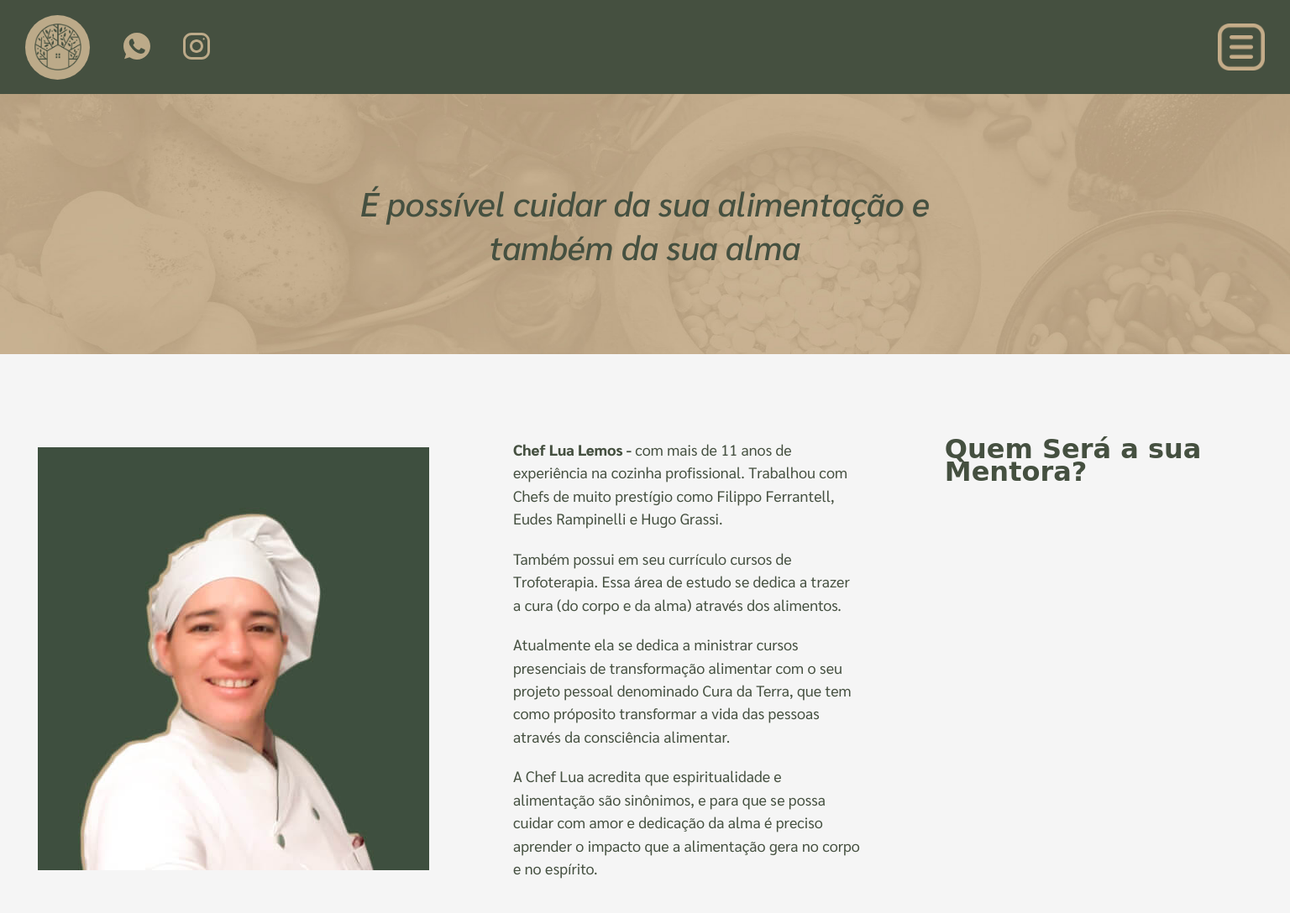
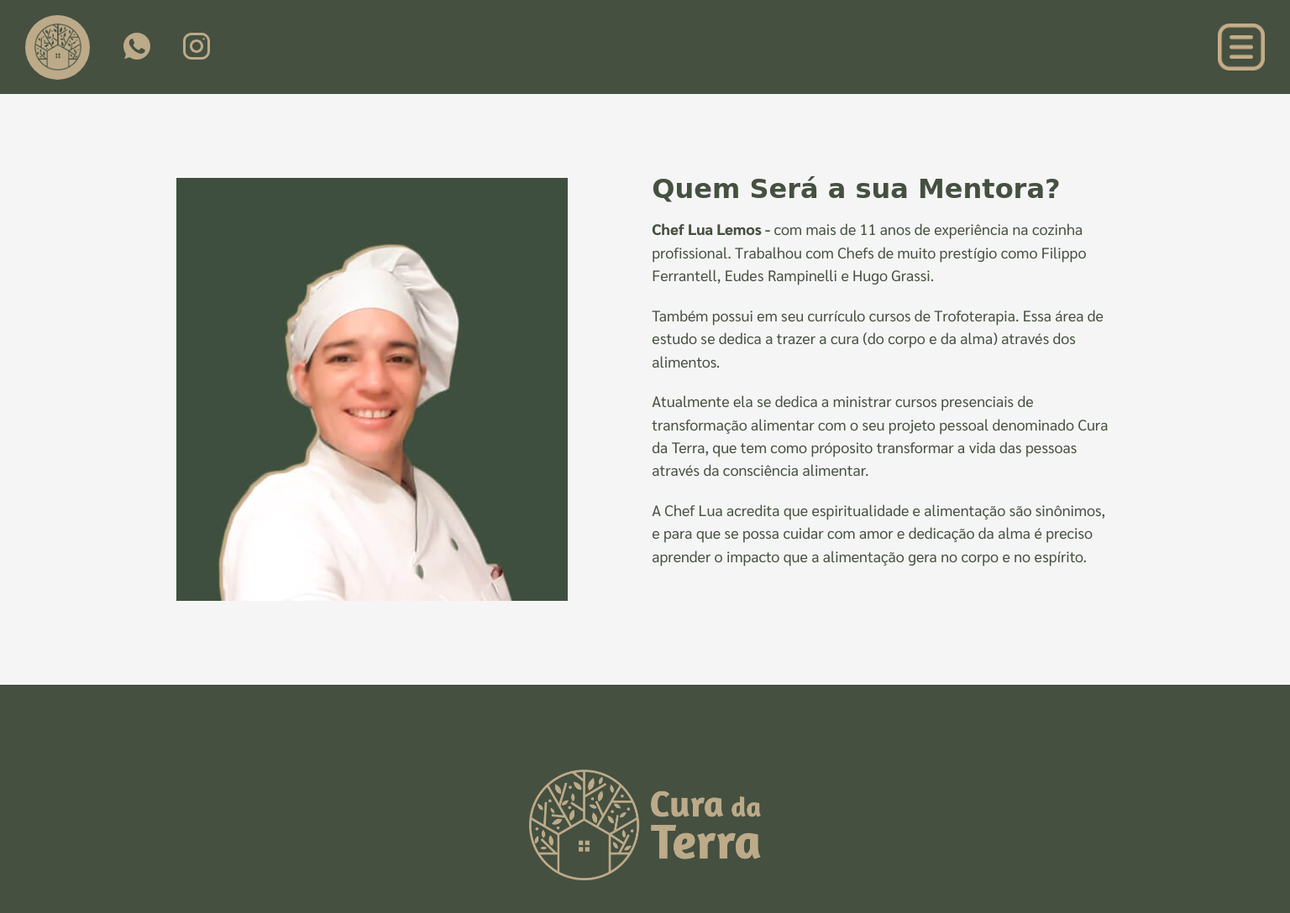
Before and after one commit to lsmescolotto/cura_da_terra, a plain HTML site: page assets/pages/instructor.html in a window 1536 px wide. Shown: the top 1088 px of the page at 84% size. Drawn offline with nearby package versions, Linux system fonts and the light colour scheme; a web font is replaced by a local one.

Commit message:
style: desktop instructor page responsiveness

```diff
--- a/assets/pages/instructor.html
+++ b/assets/pages/instructor.html
@@ -60,12 +60,9 @@
       </div>
     </header>
     <main>
-      <section class="greenColor thirdSection">
-        <h3>É possível cuidar da sua alimentação e também da sua alma</h3>
-      </section>
       <section class="whiteBackground greenColor eighthSection">
-        <h3 class="titleFont">Quem Será a sua Mentora?</h3>
         <div>
+          <h3 class="titleFont">Quem Será a sua Mentora?</h3>
           <p>
             <b>Chef Lua Lemos -</b> com mais de 11 anos de experiência na
             cozinha profissional. Trabalhou com Chefs de muito prestígio como
--- a/assets/styles/style.css
+++ b/assets/styles/style.css
@@ -905,4 +905,9 @@ footer img {
   .eighthSection p {
     line-height: 27.43px;
   }
+
+  /* FOOTER */
+  footer {
+    height: 42vh;
+  }
 }
```
